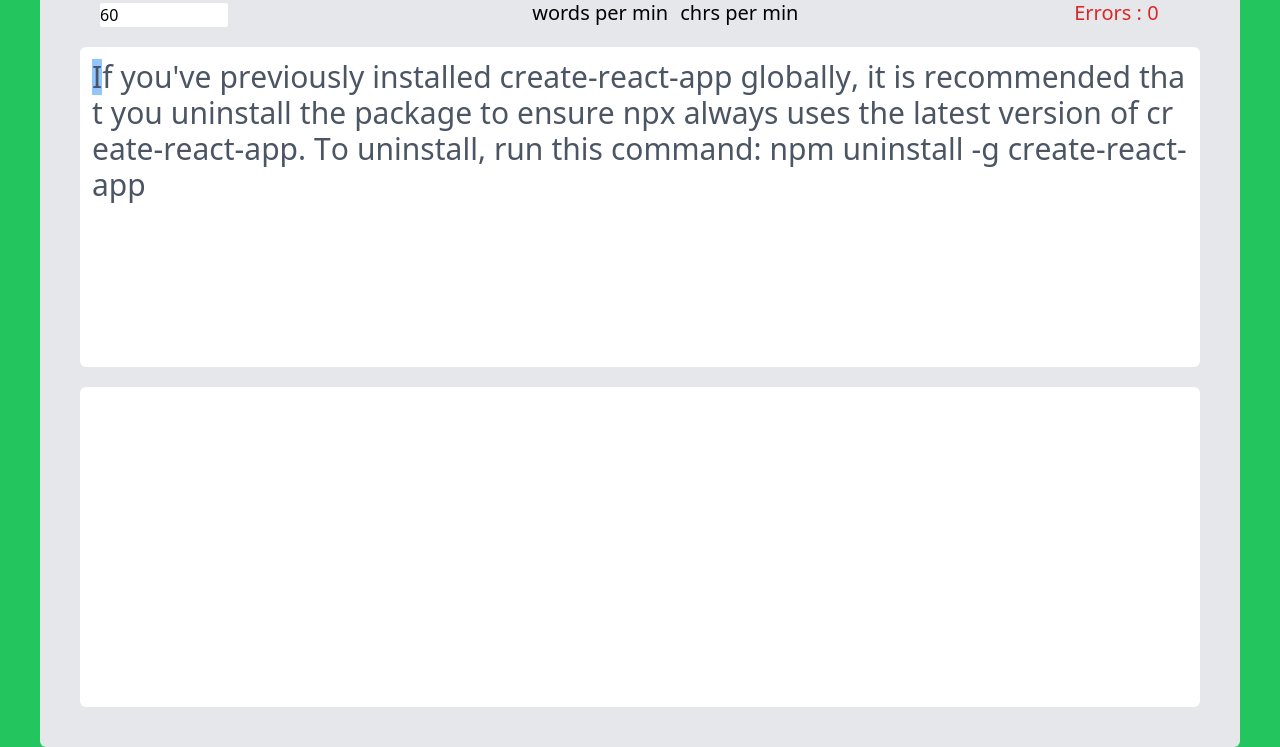
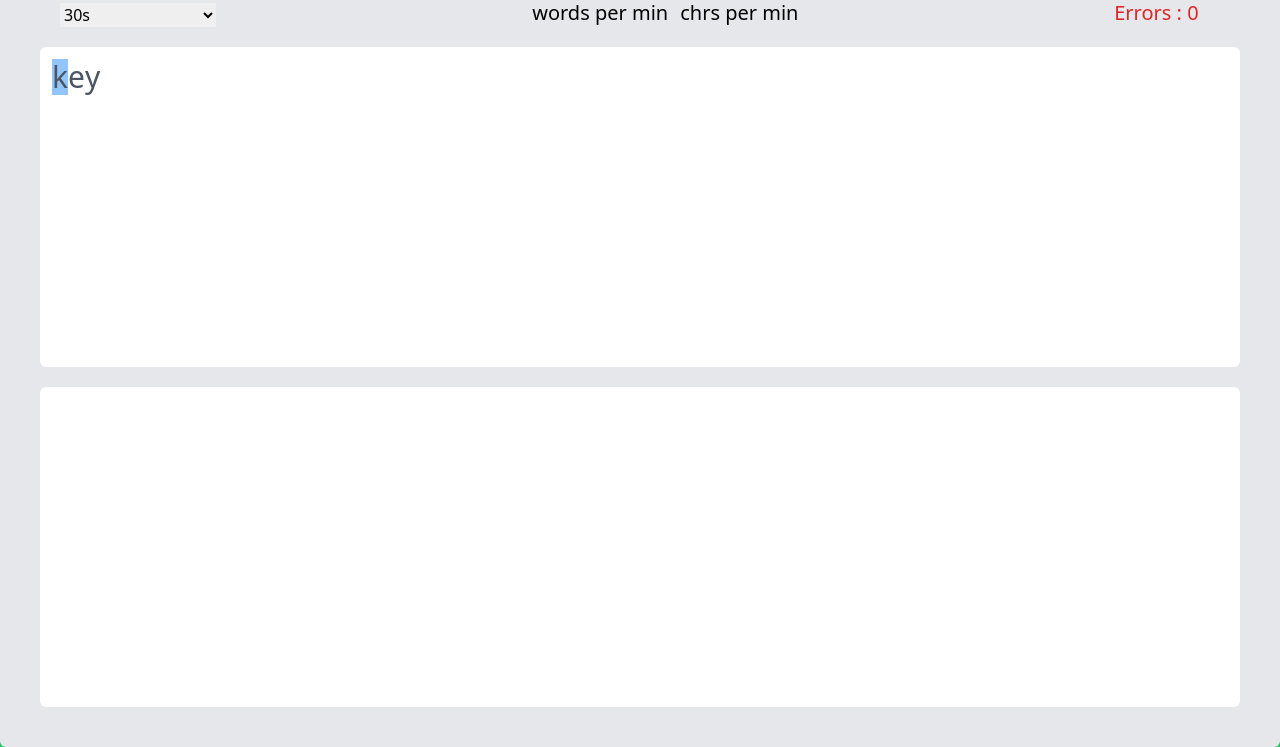
Before and after one commit to Oliver96118/next-keyschool, a React app: page / in a window 1280 px wide. Shown: the part 117-864 px from the top of the page. Built offline with nearby package versions, Linux system fonts and the light colour scheme.

Commit message:
refactor: improve and restructure files

```diff
--- a/public/index.html
+++ b/public/index.html
@@ -1,7 +1,8 @@
 <html>
+  <head>
+    <title>KeySchool</title>
+  </head>
   <body>
-    <div id="root">
-
-    </div>
+    <div id="root"></div>
   </body>
 </html>
--- a/src/components/App/KeySchool.js
+++ b/src/components/App/KeySchool.js
@@ -2,17 +2,18 @@
 import TypingBoard from "../TypingBoard";
 
 const KeySchool = () => {
-  const textlist = [
+  const textlist = ["key",
     "If you've previously installed create-react-app globally, it is recommended that you uninstall the package to ensure npx always uses the latest version of create-react-app. To uninstall, run this command: npm uninstall -g create-react-app",
-    "In older React code bases, you may find Class components primarily used. It is now suggested to use Function components along with Hooks, which were added in React 16.8. There is an optional section on Class components for your reference.",
-    "A class component must include the extends React.Component statement. This statement creates an inheritance to React.Component, and gives your component access to React.Component's functions.",
+    "In older React code bases, you may find Class components primarily used. It is now suggested to use Function components along with Hooks, which were added in React 16.8. There is an optional section on Class components for your reference. Keys allow React to keep track of elements. This way, if an item is updated or removed, only that item will be re-rendered instead of the entire list.",
+    "A class component must include the extends React.Component statement. This statement creates an inheritance to React.Component, and gives your component access to React.Component's functions. Create React App doesn't include page routing.\
+    React Router is the most popular solution.",
     "A Function component also returns HTML, and behaves much the same way as a Class component, but Function components can be written using much less code, are easier to understand, and will be preferred in this tutorial.",
     "Props are arguments passed into React components.\
     props are passed to components via HTML attributes.",
   ];
   const [curText, setCurText] = useState(textlist[0]);
   const selText = (n) => {
-    // console.log(n)
+    console.log(n)
     // console.log(textlist)
     setCurText(textlist[n]);
   };
--- a/src/components/Select.js
+++ b/src/components/Select.js
@@ -4,8 +4,8 @@
   return (
     <div>
       {/* {console.log(list)} */}
-      <select onChange={(e)=>{
-        onChange(e.target.selectedIndex)
+      <select className="w-full" onChange={(e)=>{
+        onChange(e.target.selectedOptions[0].id)
       }}>
         {list.map((item,index) =>
             <option key={index} id={item.id}>{item.text}</option>
--- a/src/components/TypingBoard.js
+++ b/src/components/TypingBoard.js
@@ -7,53 +7,45 @@
 const TypingBoard = ({ basicText, selText }) => {
   console.log("typingBoard render")
   const [totalChr, setTotalChr] = useState(0);
-  const [time, setTime] = useState(60);
+  const [time, setTime] = useState(30);
+  const [minRate, setMInRate] = useState(1);
   const [errorNum, setErrorNum] = useState(0)
   const [correcNum, setCorrecNum] = useState(0)
   const [wordNum, setWordNum] = useState(0);
-  const [wordFlag, setWordFlag] = useState(true)
+  const [wordFlag, setWordFlag] = useState(true);
   const [typingNum, setTypingNum] = useState(0);
   const [text, setText] = useState("");
   const [timer, setTimer] = useState(null);
   const speCar = [" ", ",", ".", "/", ";", "'", ":", '"', "\\", "-", "+", "="];
   const textList = [
-    {
-      id: 0,
-      text: "Text 1"
-    },
-    {
-      id: 1,
-      text: "Text 2"
-    },
-    {
-      id: 2,
-      text: "Text 3"
-    },
-    {
-      id: 3,
-      text: "Text 4"
-    },
-    {
-      id: 4,
-      text: "Text 5"
-    },
-
-  ]
-
+    { id: 0, text: "Text 1" },
+    { id: 1, text: "Text 2" },
+    { id: 2, text: "Text 3" },
+    { id: 3, text: "Text 4" },
+    { id: 4, text: "Text 5" },
+  ];
+  const timeList = [
+    { id: 30, text: "30s" },
+    { id: 45, text: "45s" },
+    { id: 60, text: "1min" },
+    { id: 90, text: "1.5min" },
+    { id: 120, text: "2min" },
+  ];
+  console.log(minRate)
+  // initialize TypingBoard when the typing text changes
   useEffect(() => {
     let textBoard;
     if (textBoard = document.getElementById("text-board")) {
-      console.log(textBoard)
       textBoard.innerHTML = '';
     }
     if (textBoard = document.getElementById("Typing-board")) {
-      console.log(textBoard)
       textBoard.innerHTML = '';
     }
     setText(basicText);
     setTotalChr(basicText.length)
   }, [basicText]);
 
+  // initialize basictext to textBoard by <span>
   useEffect(() => {
     const textBoard = document.getElementById("text-board");
 
@@ -69,12 +61,13 @@
     }
   }, [text]);
 
+  //time calculation
   useEffect(() => {
     if (time === 0) {
       console.log(time)
       alert("end");
       clearInterval(timer);
-      window.removeEventListener("keydown", () =>{ keyEvent})
+      window.removeEventListener("keydown", () => { keyEvent(e) })
       setTimer(null)
       // document.getElementById("Typing-board").contentEditable = false;
     }
@@ -85,20 +78,30 @@
         }, 1000)
       )
     }
-
   }, [time])
 
+  // main action when keydown event occured
   keyEvent = (e) => {
+    if (typingNum == text.length || time == 0) {
+      alert("end");
+      clearTimeout(timer);
+      window.removeEventListener("keydown", (e) => { keyEvent(e) })
+    }
+    if (typingNum < text.length && time > 0) {
 
-    if (typingNum == 0) {
-      setTimer('');
-      setTime((prev) => prev - 1);
-    }
       if (
         (e.keyCode > 48 && e.keyCode < 91) ||
         speCar.includes(e.key) ||
         e.keyCode == 32
       ) {
+
+        if (typingNum == 0) {
+          setTimer('');
+          setTime((prev) => prev - 1);
+          setMInRate(time / 60);
+        }
+        console.log(typingNum)
+
         var key = e.key;
         // if(e.keyCode == 32) key = "&nbsp;"
         setTypingNum((prev) => prev + 1);
@@ -129,11 +132,12 @@
         }
         TypingBoard.appendChild(span);
       }
+    }
   };
 
 
   return (
-    <div className="relative mx-10 p-10 bg-gray-200 rounded-md">
+    <div className="relative p-10 bg-gray-200 rounded-md">
       <div className="flex justify-between px-5">
         <div className="flex flex-col">
           <div>
@@ -142,15 +146,16 @@
           </div>
           <div>
             <div className="text-sm py-1">Input the time(seconds)</div>
-            <input className="w-32 rounded-sm outline-none" value={time} onClick={(e) => setTime(e.target.value)}></input>
+            <Select list={timeList} onChange={setTime} />
+            {/* <input className="w-32 rounded-sm outline-none" value={time} onClick={(e) => setTime(e.target.value)}></input> */}
           </div>
         </div>
         <div className="flex flex-col justify-between">
           <div className="text-4xl text-center">{time}</div>
           <div className="flex">
             <div className="text-xl mr-3">
-              <div className="text-2xl text-center">{Math.round(wordNum)}</div>words per min</div>
-            <div className="text-xl"><div className="text-2xl text-center">{Math.round(correcNum)}</div>chrs per min</div>
+              <div className="text-2xl text-center">{Math.round(wordNum / minRate)}</div>words per min</div>
+            <div className="text-xl"><div className="text-2xl text-center">{Math.round(correcNum / minRate)}</div>chrs per min</div>
           </div>
         </div>
         <div className="flex flex-col justify-between">
```
Lines whose indentation alone changed are shown as unchanged.
